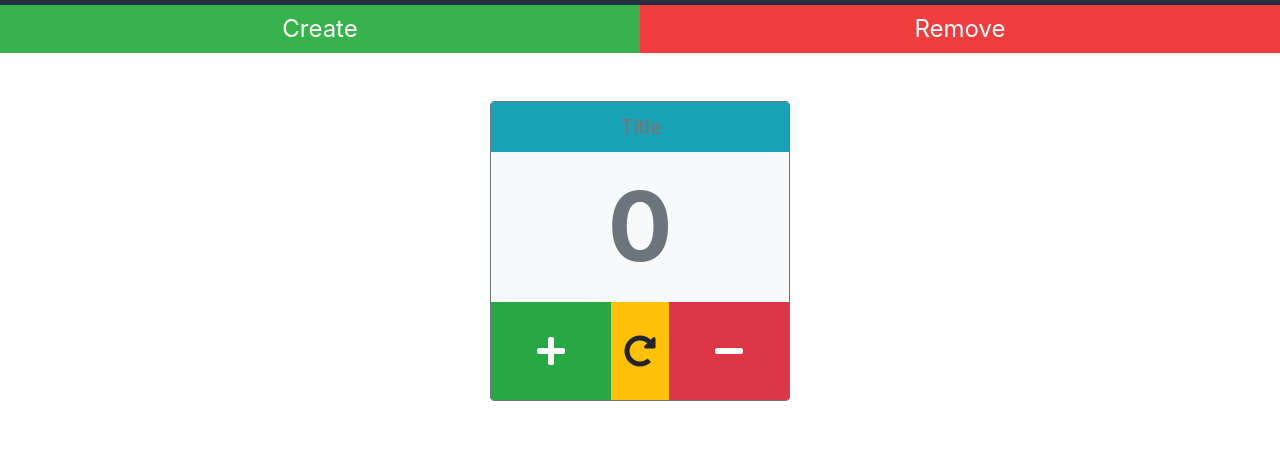
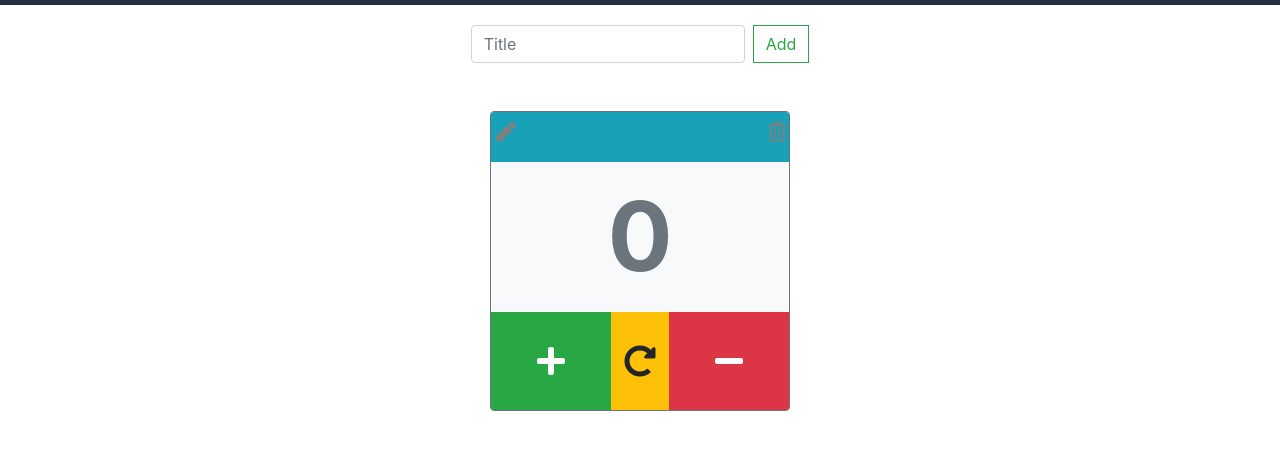
Before and after one commit to dbk81587/Multi-counter, a React app: page / in a window 1280 px wide. Shown: the part 75-524 px from the top of the page. Built offline with nearby package versions, Linux system fonts and the light colour scheme.

Commit message:
Form update

```diff
--- a/src/actions/ActionTypes.js
+++ b/src/actions/ActionTypes.js
@@ -1,5 +1,5 @@
 export const INCREMENT = 'INCREMENT';
 export const DECREMENT = 'DECREMENT';
 export const RESET = 'RESET';
+export const COUNTERREMOVE = 'COUNTERREMOVE';
 export const CREATE = 'CREATE';
-export const REMOVE = 'REMOVE';
--- a/src/actions/index.js
+++ b/src/actions/index.js
@@ -15,10 +15,12 @@ export const reset = (index) => ({
     index
 });
 
-export const create = () => ({
-    type: types.CREATE
+export const counterremove = (index) => ({
+    type: types.COUNTERREMOVE,
+    index
 });
 
-export const remove = () => ({
-    type: types.REMOVE
+export const create = (title) => ({
+    type: types.CREATE,
+    title
 });
--- a/src/components/Button.css
+++ /dev/null
@@ -1,31 +0,0 @@
-.Buttons {
-    display: flex;
-}
-
-.Buttons .btn {
-    flex: 1;
-    display: flex;
-    align-items: center;
-    justify-content: center;
-    height: 3rem;
-
-    color: white;
-    font-size: 1.5rem;
-    cursor: pointer;
-}
-
-.Buttons .add {
-    background: #37b24d;
-}
-
-.Buttons .add:hover {
-    background: #40c057;
-}
-
-.Buttons .remove {
-    background: #f03e3e;
-}
-
-.Buttons .remove:hover {
-    background: #fa5252;
-}
--- a/src/components/Button.js
+++ /dev/null
@@ -1,29 +0,0 @@
-import React from 'react';
-import PropTypes from 'prop-types';
-
-import './Button.css';
-
-const Button = ({ onCreate, onRemove}) => {
-    return (
-        <div className="Buttons">
-            <div className="btn add" onClick={onCreate}>
-                Create
-            </div>
-            <div className="btn remove" onClick={onRemove}>
-                Remove
-            </div>
-        </div>
-    );
-};
-
-Button.propTypes = {
-    onCreate: PropTypes.func,
-    onRmove: PropTypes.func
-};
-
-Button.defaultProps = {
-    onCeate: () => console.warn('create not defined'),
-    onRmove: () => console.warn('remove not defined')
-};
-
-export default Button;
--- a/src/components/Counter.css
+++ b/src/components/Counter.css
@@ -29,5 +29,39 @@
 }
 
 .title-input {
+    position: relative;
     text-align: center;
+    padding: 10px 0;
 }
+
+.counterremove {
+    display: flex;
+    position: absolute;
+    justify-content: flex-end;
+    right: 10px;
+    background: none;
+    border: 0;
+    box-shadow: none;
+    margin: 0 -5px;
+    padding: 0;
+    cursor: pointer;
+    color: gray;
+}
+
+.counterremove:hover, .countermodify:hover {
+    color: #D44E4E;
+}
+
+.countermodify {
+    display: flex;
+    position: absolute;
+    justify-content: flex-start;
+    left: 10px;
+    background: none;
+    border: 0;
+    box-shadow: none;
+    margin: 0 -5px;
+    padding: 0;
+    cursor: pointer;
+    color: gray;
+}
--- a/src/components/Counter.js
+++ b/src/components/Counter.js
@@ -2,13 +2,17 @@ import React from 'react';
 import './Counter.css';
 import PropTypes from 'prop-types';
 
-const Counter = ({ index, countNumber, onIncrement, onReset, onDecrement }) => {
+const Counter = ({ index, title, onCounterremove, countNumber, onIncrement, onReset, onDecrement }) => {
     return (
             <div className="mt-5 counter border border-secondary rounded">
-                <form onSubmit={(e) => e.preventDefault()}>
-                    <input type="text" className="title-input text-white counter-title bg-info" maxLength="25" placeholder="Title"/>
-                </form>
-                <div className="counter-display d-flex align-items-center bg-light text-secondary">
+                <div className="title-input text-white counter-title bg-info d-flex justify-content-center">
+                    <div>{title}</div>
+                    <div>
+                        <button className="counterremove" onClick={ () => onCounterremove(index) }><i class="far fa-trash-alt"></i></button>
+                        <button className="countermodify"><i class="fas fa-pen"></i></button>
+                    </div>
+                </div>
+                    <div className="counter-display d-flex align-items-center bg-light text-secondary">
                     <div className="mx-auto display-1 font-weight-bold">{ countNumber }</div>
                 </div>
                 <div className="counter-panel d-flex flex-row">
@@ -28,6 +32,8 @@ const Counter = ({ index, countNumber, onIncrement, onReset, onDecrement }) => {
 
 Counter.propTypes = {
     countNumber: PropTypes.number,
+    title: PropTypes.string,
+    onCounterremove: PropTypes.func,
     onIncrement: PropTypes.func,
     onReset: PropTypes.func,
     onDecrement: PropTypes.func
@@ -35,6 +41,8 @@ Counter.propTypes = {
 
 Counter.defaultProps = {
     countNumber: 0,
+    title: '',
+    onCounterremove: () => console.warn('onCounterremove not defined'),
     onIncrement: () => console.warn('onIncrement not defined'),
     onReset: () => console.warn('onReset not defined'),
     onDecrement: () => console.warn('onDecrement not defined')
--- a/src/components/CounterList.js
+++ b/src/components/CounterList.js
@@ -2,13 +2,14 @@ import React from 'react';
 import Counter from './Counter';
 import PropTypes from 'prop-types';
 
-const CounterList = ({counters, onIncrement, onReset, onDecrement}) => {
+const CounterList = ({counters, onCounterremove, onIncrement, onReset, onDecrement}) => {
     const counterList = counters.map(
         (counter, i) => (
             <Counter
                 key={i}
                 index={i}
                 {...counter}
+                onCounterremove={onCounterremove}
                 onIncrement={onIncrement}
                 onReset={onReset}
                 onDecrement={onDecrement}
@@ -25,8 +26,10 @@ const CounterList = ({counters, onIncrement, onReset, onDecrement}) => {
 
 CounterList.propTypes = {
     counters: PropTypes.arrayOf(PropTypes.shape({
-        countNumber: PropTypes.number
+        countNumber: PropTypes.number,
+        title: PropTypes.string
     })),
+    onCounterremove: PropTypes.func,
     onIncrement: PropTypes.func,
     onDecrement: PropTypes.func,
     onReset: PropTypes.func
@@ -34,6 +37,7 @@ CounterList.propTypes = {
 
 CounterList.defaultProps = {
     counters: [],
+    onCounterremove: () => console.warn('onCounterremove not defined'),
     onIncrement: () => console.warn('onIncrement not defined'),
     onDecrement: () => console.warn('onDecrement not defined'),
     onReset: () => console.warn('onReset not defined')
--- a/src/components/header.css
+++ b/src/components/header.css
@@ -10,4 +10,5 @@
 
 .navbg {
     background-color: #232F3E;
+    margin-bottom: 20px;
 }
--- a/src/containers/App.js
+++ b/src/containers/App.js
@@ -1,27 +1,19 @@
 import React, { Component } from 'react';
 import Header from '../components/header';
-import Button from '../components/Button';
+import CreateForm from './CreateForm';
 import CounterContainer from './CounterContainer';
-import { connect } from 'react-redux';
-import * as actions from '../actions';
 
 class App extends Component {
   render() {
-    const { onCreate, onRemove } = this.props;
     return (
       <div className="App">
         <Header />
-        <Button onCreate={onCreate} onRemove={onRemove}/>
-        <CounterContainer />
+        <CreateForm />
+        <CounterContainer/>
 
       </div>
     );
   }
 };
 
-const mapToDispatch = (dispatch) => ({
-  onCreate: () => dispatch(actions.create()),
-  onRemove: () => dispatch(actions.remove())
-});
-
-export default connect(null, mapToDispatch)(App);
+export default App;
--- a/src/containers/CounterContainer.js
+++ b/src/containers/CounterContainer.js
@@ -7,6 +7,7 @@ const mapStateToProps = (state) => ({
 });
 
 const mapDispatchToProps = (dispatch) => ({
+    onCounterremove: (index) => dispatch(actions.counterremove(index)),
     onIncrement: (index) => dispatch(actions.increment(index)),
     onReset: (index) => dispatch(actions.reset(index)),
     onDecrement: (index) => dispatch(actions.decrement(index))
--- /dev/null
+++ b/src/containers/CreateForm.js
@@ -0,0 +1,26 @@
+import React from 'react'
+import * as actions from '../actions';
+import { connect } from 'react-redux';
+import '../components/CreateForm.css';
+
+const CreateForm = ({ dispatch }) => {
+    let input;
+
+    return (
+      <div className="d-flex justify-content-center">
+        <form class="form-inline my-2 my-lg-0" onSubmit={e => {
+          e.preventDefault()
+          dispatch(actions.create(input.value))
+          input.value = ''
+        }}>
+          <input class="form-control mr-sm-2" placeholder="Title" ref={node => input = node} />
+          <button type="submit" class="btn btn-outline-success my-2 my-sm-0">
+            Add
+          </button>
+        </form>
+      </div>
+    )
+  }
+
+
+export default connect()(CreateForm);
--- a/src/reducers/index.js
+++ b/src/reducers/index.js
@@ -3,7 +3,8 @@ import * as types from '../actions/ActionTypes';
 const initialState = {
     counters: [
         {
-            countNumber: 0
+            countNumber: 0,
+            title: ''
         }
     ]
 };
@@ -15,19 +16,24 @@ function counter(state = initialState, action) {
             return {
                 counters: [
                     ...counters, {
-                        countNumber: 0
+                        countNumber: 0,
+                        title: action.title
                     }
                 ]
             };
-        case types.REMOVE:
+        case types.COUNTERREMOVE:
             return {
-                counters: counters.slice(0, counters.length - 1)
+                counters: [
+                    ...counters.slice(0, action.index),
+                    ...counters.slice(action.index+1, counters.length)
+                ]
             };
-       case types.INCREMENT:
+        case types.INCREMENT:
             return {
                 counters: [
                     ...counters.slice(0, action.index), {
-                        countNumber: counters[action.index].countNumber + 1
+                        ...counters[action.index],
+                        countNumber: counters[action.index].countNumber + 1,
                     },
                     ...counters.slice(action.index+1, counters.length)
                 ]
@@ -36,6 +42,7 @@ function counter(state = initialState, action) {
             return {
                 counters: [
                     ...counters.slice(0, action.index), {
+                        ...counters[action.index],
                         countNumber: 0
                     },
                     ...counters.slice(action.index+1, counters.length)
@@ -45,6 +52,7 @@ function counter(state = initialState, action) {
             return {
                 counters: [
                     ...counters.slice(0, action.index), {
+                        ...counters[action.index],
                         countNumber: counters[action.index].countNumber - 1
                     },
                     ...counters.slice(action.index+1, counters.length)
@@ -55,4 +63,5 @@ function counter(state = initialState, action) {
     }
 };
 
+
 export default counter;
```
Also changed, not shown: firebase.json (added), src/components/CreateForm.css (added), 3 other files.
